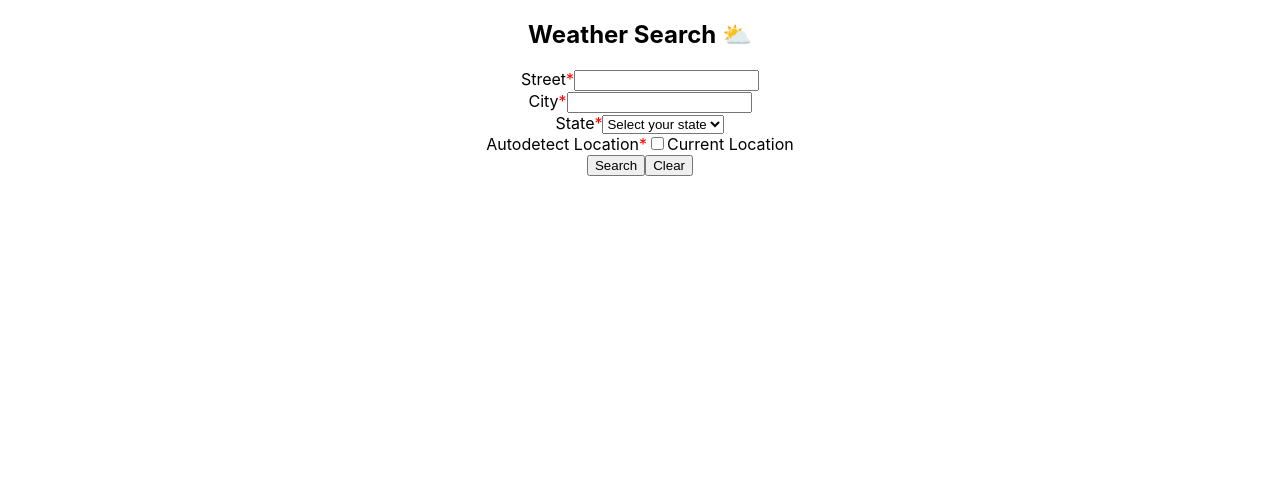
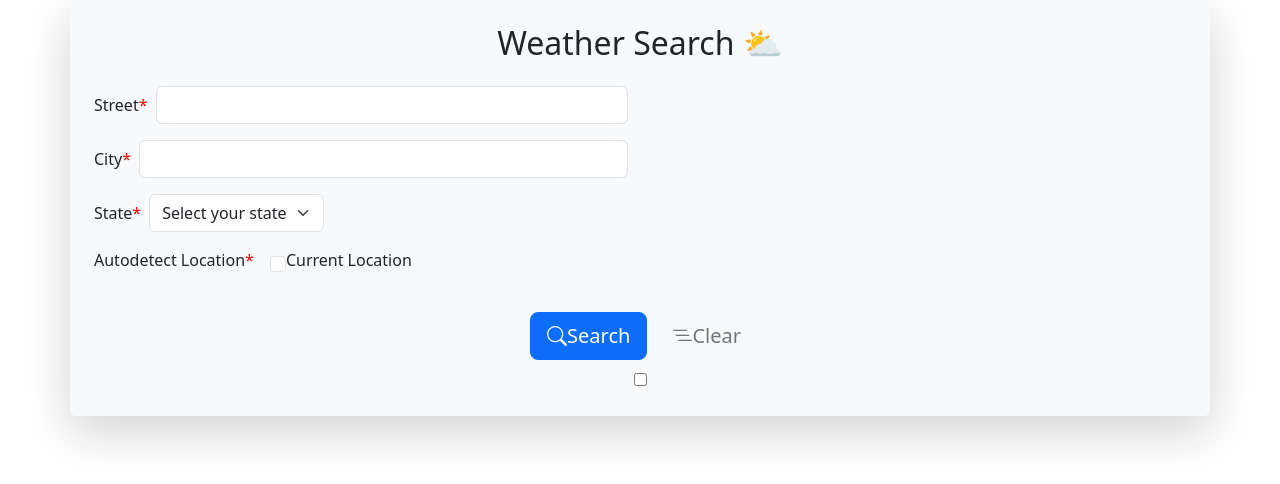
Before and after one commit to shenllyz/Weather-Search-App, a React (Create React App) app in the folder frontend/: page / in a window 1280 px wide. Shown: the top 484 px of the page. Built offline with nearby package versions, Linux system fonts and the light colour scheme.

Commit message:
bug commit

```diff
--- a/frontend/public/index.html
+++ b/frontend/public/index.html
@@ -2,7 +2,6 @@
 <html lang="en">
   <head>
     <meta charset="utf-8" />
-    <link rel="icon" href="%PUBLIC_URL%/favicon.ico" />
     <meta name="viewport" content="width=device-width, initial-scale=1" />
     <meta name="theme-color" content="#000000" />
     <meta
--- a/frontend/src/App.tsx
+++ b/frontend/src/App.tsx
@@ -1,7 +1,6 @@
 // App.tsx
 import './App.scss';
 import SearchForm from './components/SearchForm';
-
 function App() {
   return (
     <div className="App">
--- /dev/null
+++ b/frontend/src/components/SearchButton.tsx
@@ -0,0 +1,25 @@
+import React, { useState } from 'react';
+import Button from 'react-bootstrap/Button';
+
+interface SearchButtonProps {
+  onSubmit: () => void;
+}
+
+const SearchButton: React.FC<SearchButtonProps> = ({ onSubmit }) => {
+  const handleClick = () => {
+    onSubmit();
+  };
+
+  return (
+    <Button
+      variant="primary"
+      className="btn btn-primary p-2 m-2"
+      size="lg"
+      onClick={handleClick}
+    >
+      <i className="bi bi-search fst-normal fs-5 m-2">Search</i>
+    </Button>
+  );
+};
+
+export default SearchButton;
--- a/frontend/src/components/SearchForm.tsx
+++ b/frontend/src/components/SearchForm.tsx
@@ -1,46 +1,101 @@
-import React from 'react';
-import { SassColor } from 'sass';
+import React, { useState } from 'react';
+import SelectState from './SelectState';
+import SearchButton from './SearchButton';
+import Button from 'react-bootstrap/Button';
+import Container from 'react-bootstrap/Container';
+import Row from 'react-bootstrap/Row';
+import Col from 'react-bootstrap/Col';
+import Form from 'react-bootstrap/Form';
+import '../styles/customCheckbox.scss';
+import { fetchIpInfo, fetchGeocodingData } from '../utils/formHandlers';
 
-const searchForm = () => {
-    return (
-        <div>
-           <h2 className="header">Weather Search ⛅</h2>
-           <div className="form-container">
-                <div className="form-group">
-                    <label htmlFor="street">Street<span style={{ color: 'red' }}>*</span></label>
-                    <input type="text" id="street" name="street" className="input" required/>
-                </div>
+const SearchForm: React.FC = () => {
+  const [street, setStreet] = useState('');
+  const [city, setCity] = useState('');
+  const [state, setState] = useState('');
+  const [useCurrentLocation, setUseCurrentLocation] = useState(false);
 
-                <div className="form-group">
-                    <label htmlFor="city">City<span style={{ color: 'red' }}>*</span></label>
-                    <input type="text" id="city" name="city" className="input" required/>
-                </div>
+  const handleSubmit = async () => {
+    if (useCurrentLocation) {
+      await fetchIpInfo();
+    } else {
+      const address = encodeURIComponent(`${street}, ${city}, ${state}`);
+      await fetchGeocodingData(address);
+    }
+  };
 
-                <div className="form-group">
-                    <label htmlFor="state">State<span style={{ color: 'red' }}>*</span></label>
-                    <select id="state" name="state" className="input" required>
-                        <option value="">Select your state</option>
+  return (
+    <Container className="bg-light p-4 rounded shadow-lg">
+      <h2 className="header text-center mb-4">Weather Search ⛅</h2>
+      <form>
+        <Row className="mb-3">
+          <Col xs={12} md={6}>
+            <Form.Group className="d-flex flex-column flex-md-row align-items-md-center">
+              <Form.Label htmlFor="street" className="me-md-2 mb-2 mb-md-0">Street<span style={{ color: 'red' }}>*</span></Form.Label>
+              <Form.Control
+                type="text"
+                id="street"
+                name="street"
+                value={street}
+                onChange={(e) => setStreet(e.target.value)}
+                required
+              />
+            </Form.Group>
+          </Col>
+        </Row>
+        <Row className="mb-3">
+          <Col xs={12} md={6}>
+            <Form.Group className="d-flex flex-column flex-md-row align-items-md-center">
+              <Form.Label htmlFor="city" className="me-md-2 mb-2 mb-md-0">City<span style={{ color: 'red' }}>*</span></Form.Label>
+              <Form.Control
+                type="text"
+                id="city"
+                name="city"
+                value={city}
+                onChange={(e) => setCity(e.target.value)}
+                required
+              />
+            </Form.Group>
+          </Col>
+        </Row>
+        <Row className="mb-3">
+          <Col xs={12} md={6}>
+            <Form.Group className="d-flex flex-column flex-md-row align-items-md-center">
+              <Form.Label htmlFor="state" className="me-md-2 mb-2 mb-md-0">State<span style={{ color: 'red' }}>*</span></Form.Label>
+              <SelectState onStateChange={setState} />
+            </Form.Group>
+          </Col>
+        </Row>
+        <Row className="mb-3">
+          <Col xs={12} md={6}>
+            <Form.Group className="d-flex flex-column flex-md-row align-items-md-center">
+              <Form.Label htmlFor="autodetect-location" className='me-3'>
+                Autodetect Location<span style={{ color: 'red' }}>*</span>
+              </Form.Label>
+              <Form.Check
+                type="checkbox"
+                id="autodetect-location"
+                name="autodetect-location"
+                className="custom-checkbox"
+                checked={useCurrentLocation}
+                onChange={(e) => setUseCurrentLocation(e.target.checked)}
+              />
+              <Form.Label htmlFor="current-location" className="form-check-label">Current Location</Form.Label>
+            </Form.Group>
+          </Col>
+        </Row>
+        <Row className="text-center mt-4">
+          <Col>
+            <SearchButton onSubmit={handleSubmit} />
+            <Button variant="outline-light" className="p-2" size="lg">
+              <i className="bi bi-list-nested fst-normal text-secondary fs-5 m-2">Clear</i>
+            </Button>
+          </Col>
+        </Row>
+      </form>
+      <input type="checkbox" className='custom-checkbox'/>
+    </Container>
+  );
+};
 
-                    </select>
-                </div>
-            </div>
-
-            <div className="actions-container">
-                <div className="checkbox-group">
-
-                    <label htmlFor="autodetect-location">Autodetect Location<span style={{ color: 'red' }}>*</span></label>
-
-                    <input type="checkbox" id="current-location" name="current-location" />
-                    <label htmlFor="current-location">Current Location</label>
-                </div>
-
-                <div className="buttons-group">
-                    <button type="button" className="btn btn-primary">Search</button>
-                    <button type="button" className="btn btn-secondary">Clear</button>
-                </div>
-            </div>
-        </div>
-    );
-}
-
-export default searchForm;
+export default SearchForm;
--- /dev/null
+++ b/frontend/src/components/SelectState.tsx
@@ -0,0 +1,32 @@
+import React, { useState } from 'react';
+import { Form } from 'react-bootstrap';
+import { states } from '../utils/stateOptions';
+
+interface SelectStateProps {
+  onStateChange: (state: string) => void;
+}
+
+const SelectState: React.FC<SelectStateProps> = ({ onStateChange }) => {
+  const [selectedState, setSelectedState] = useState('');
+
+  const handleChange = (event: React.ChangeEvent<HTMLSelectElement>) => {
+    const newState = event.target.value;
+    setSelectedState(newState);
+    onStateChange(newState);
+  };
+
+  return (
+    <Form.Group controlId="state">
+      <Form.Select value={selectedState} onChange={handleChange} required>
+        <option value="">Select your state</option>
+        {states.map((state) => (
+          <option key={state.value} value={state.value}>
+            {state.name}
+          </option>
+        ))}
+      </Form.Select>
+    </Form.Group>
+  );
+};
+
+export default SelectState;
--- a/frontend/src/index.tsx
+++ b/frontend/src/index.tsx
@@ -2,8 +2,8 @@ import React from 'react';
 import ReactDOM from 'react-dom/client';
 import './index.scss';
 import App from './App';
-
-
+import 'bootstrap/dist/css/bootstrap.min.css';
+import 'bootstrap-icons/font/bootstrap-icons.css';
 const root = ReactDOM.createRoot(
   document.getElementById('root') as HTMLElement
 );
--- /dev/null
+++ b/frontend/src/styles/customCheckbox.scss
@@ -0,0 +1,4 @@
+.custom-checkbox:checked {
+    background-color: #fdbe20;
+
+  }
--- /dev/null
+++ b/frontend/src/styles/text.html
@@ -0,0 +1,39 @@
+<!DOCTYPE html>
+<html lang="en">
+<head>
+    <meta charset="UTF-8">
+    <meta name="viewport" content="width=device-width, initial-scale=1.0">
+    <title>Checkbox Background Color</title>
+    <style>
+        input[type="checkbox"] {
+            width: 20px;
+            height: 20px;
+            appearance: none;
+            border: 2px solid #000;
+            cursor: pointer;
+            position: relative;
+        }
+
+        input[type="checkbox"]:checked {
+            background-color: yellow;
+        }
+
+        input[type="checkbox"]:checked::after {
+            content: "";
+            position: absolute;
+            top: 2px;
+            left: 5px;
+            width: 6px;
+            height: 10px;
+            border: solid black;
+            border-width: 0 2px 2px 0;
+            transform: rotate(45deg);
+        }
+    </style>
+</head>
+<body>
+    <label>
+        <input type="checkbox" id="backgroundToggle"> Click me to change checkbox color
+    </label>
+</body>
+</html>
--- /dev/null
+++ b/frontend/src/utils/formHandlers.ts
@@ -0,0 +1,65 @@
+export const fetchIpInfo = async () => {
+    try {
+    const ipTokenResponse = await fetch('https://csci571asgm3backend.wl.r.appspot.com/get_IPlocation');
+    if (!ipTokenResponse.ok) {
+        throw new Error(`Error fetching IP token: ${ipTokenResponse.status}`);
+      }
+    const ipTokenData = await ipTokenResponse.json();
+    const ipToken = ipTokenData.token;
+    const ipInfoUrl = `https://ipinfo.io/?token=${ipToken}`;
+
+    const response = await fetch(ipInfoUrl);
+    if (!response.ok) {
+      throw new Error(`Error fetching IP Info data: ${response.status}`);
+    }
+    const data = await response.json();
+    const loc = data.loc.split(',');
+    const latitude = loc[0];
+    const longitude = loc[1];
+    const formattedAddress = `${data.city}, ${data.region}, ${data.country}`;
+    console.log('IP Info:', data);
+
+    await fetchWeatherData(latitude, longitude, formattedAddress);
+    } catch (error) {
+    console.error(error);
+  }
+  };
+
+  export const fetchGeocodingData = async (address: string) => {
+    const response = await fetch(`https://csci571asgm3backend.wl.r.appspot.com/get_geocoding?address=${address}`);
+    if (!response.ok) {
+      throw new Error(`Error fetching Geocoding data: ${response.status}`);
+    }
+    const data = await response.json();
+    if (data.status === 'OK') {
+      const location = data.results[0].geometry.location;
+      const latitude = location.lat;
+      const longitude = location.lng;
+      const formattedAddress = data.results[0].formatted_address;
+
+      await fetchWeatherData(latitude, longitude, formattedAddress);
+      console.log('Geocoding Data:', data);
+    } else {
+      // Display error info
+      console.error('Geocoding API error:', data.status);
+    }
+  };
+
+  export const fetchWeatherData = async (lat: number, lon: number, address: string) => {
+    try {
+      const weatherUrl = `https://csci571asgm3backend.wl.r.appspot.com/get_weather?latitude=${lat}&longitude=${lon}`;
+      const response = await fetch(weatherUrl);
+      if (!response.ok) {
+        throw new Error(`Error fetching weather data: ${response.status}`);
+      }
+      const data = await response.json();
+      if (data.data) {
+        console.log('Weather Data:', data);
+        // Update weather card and table
+      } else {
+        console.error('Weather API error:', data.error);
+      }
+    } catch (error) {
+      console.error(error);
+    }
+  };
```
